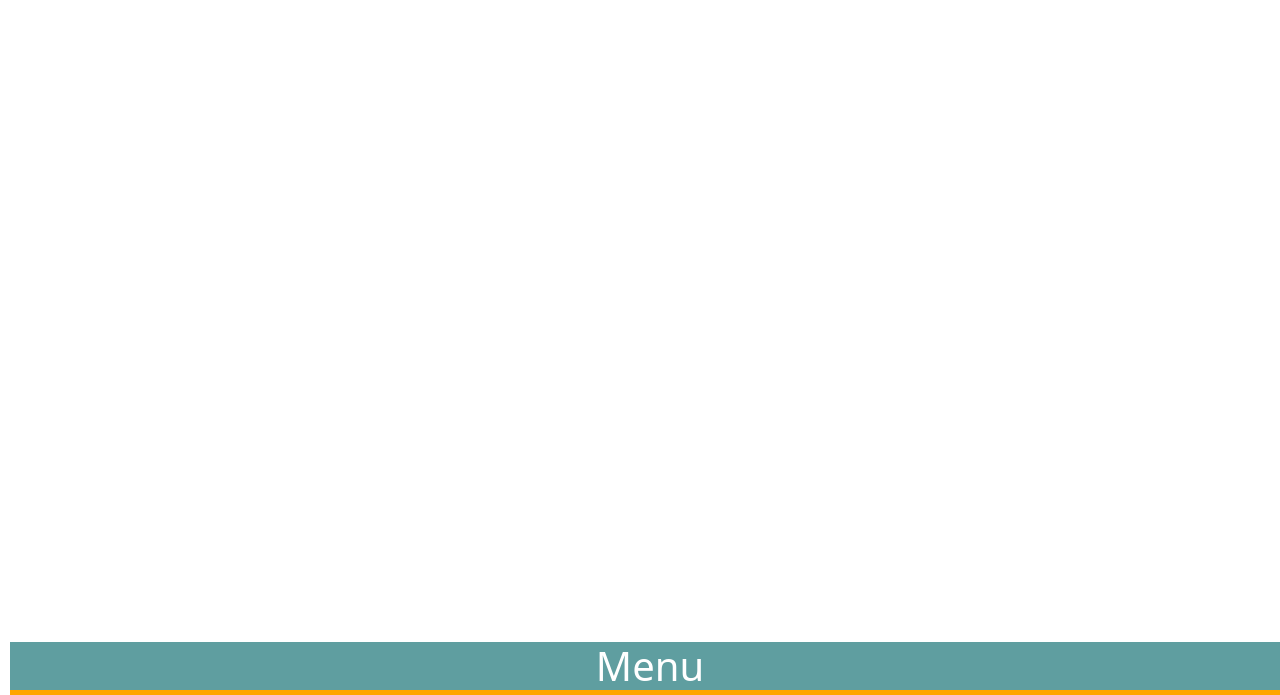
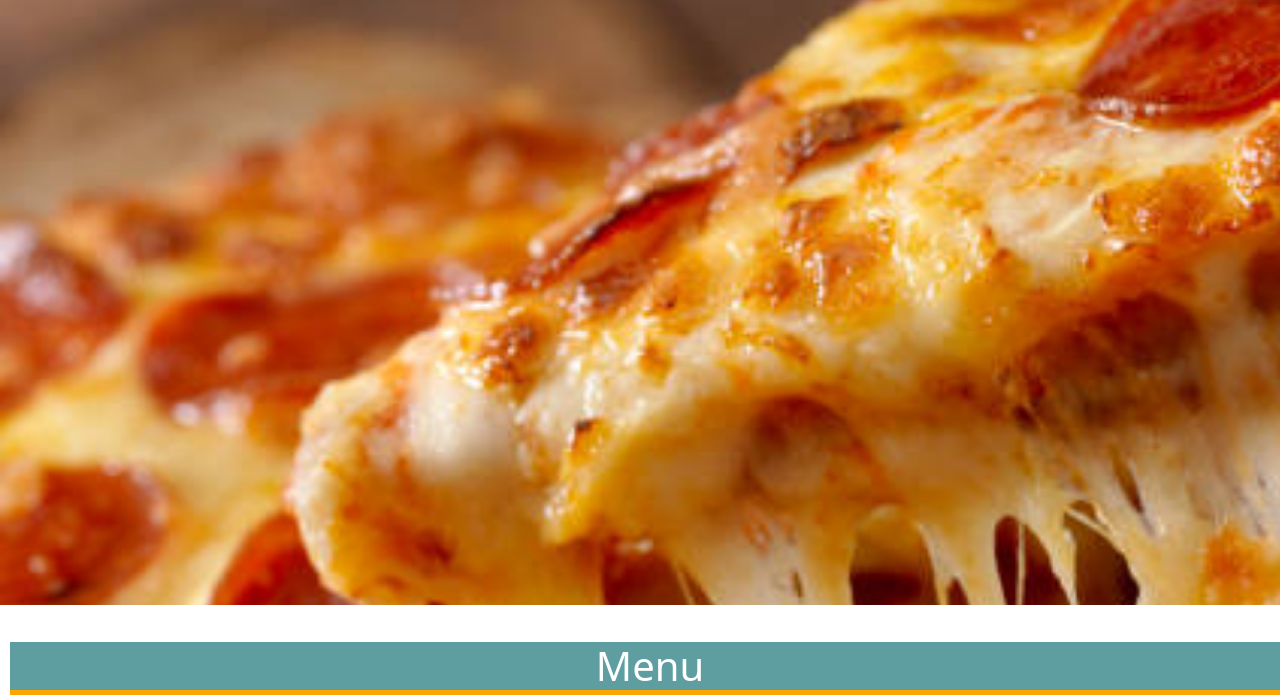
Before and after one commit to MarkYegon7/IP-WEEK-4, a plain HTML site: page index.html in a window 1280 px wide. Shown: the part 322-1017 px from the top of the page. Drawn offline with nearby package versions, Linux system fonts and the light colour scheme; the site is published under a folder, as on GitHub Pages, so addresses that start at the root find nothing.

Commit message:
committing changes

```diff
--- a/css/styles.css
+++ b/css/styles.css
@@ -3,7 +3,7 @@
 }
 
 #welcome {
-    background-image: url("/images44/pizza1.jpg");
+    background-image: url("../images44/pizza1.jpg");
     background-size: cover;
     width: 1850px;
     height: 927px;
```
